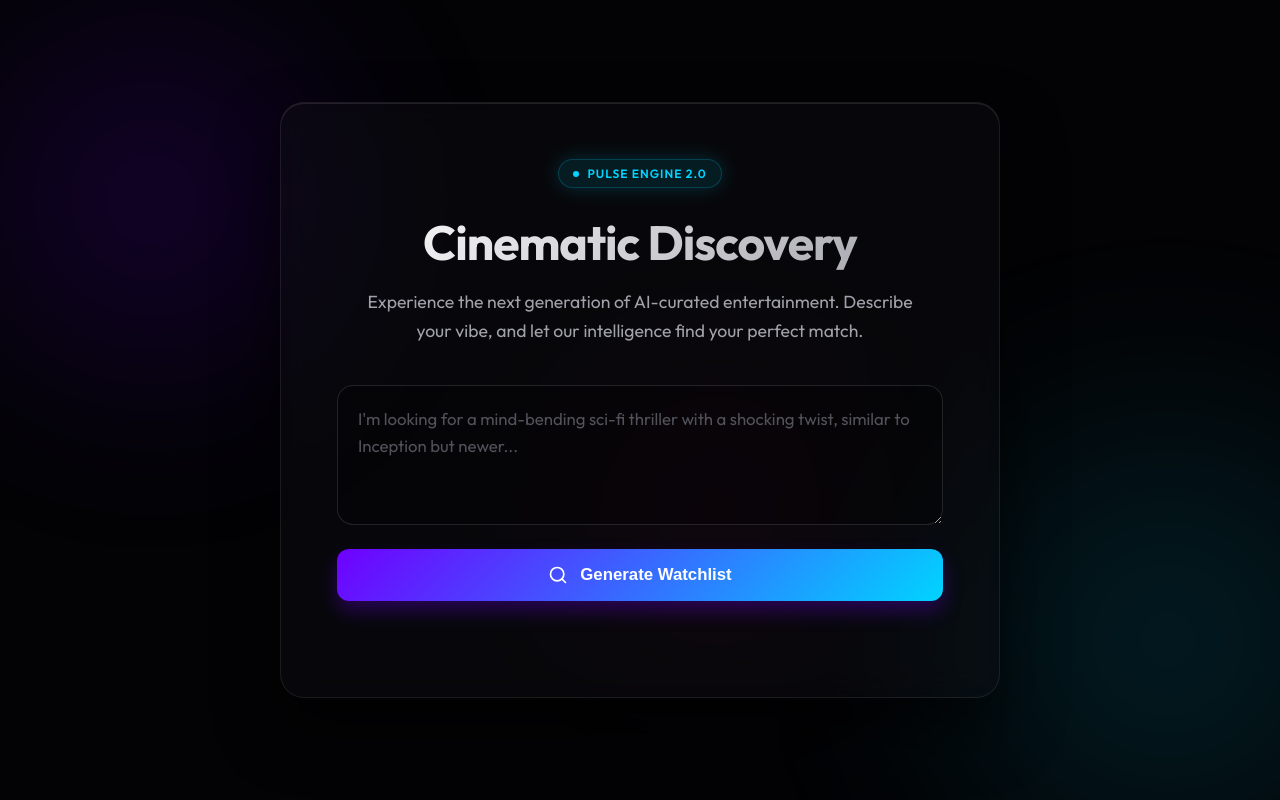
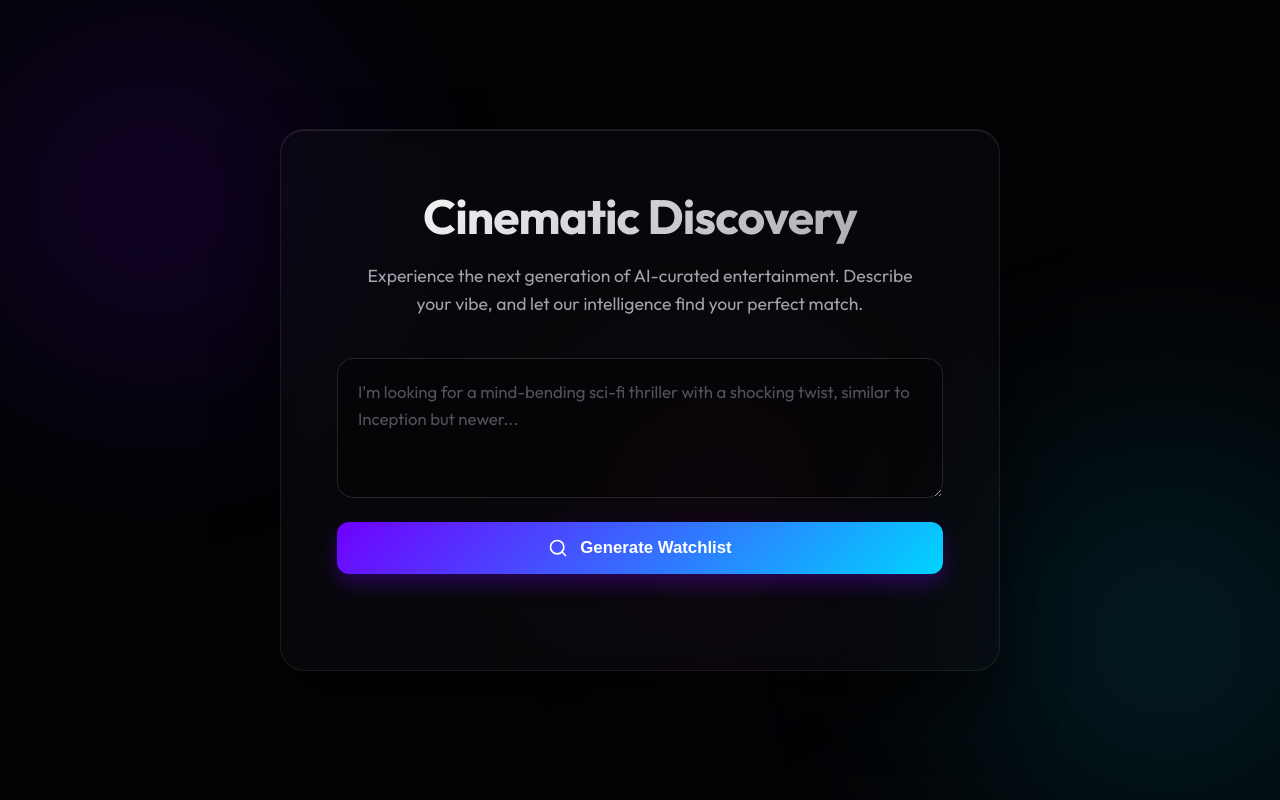
Before and after one commit to DeepanshuAdhikari549/Movie-Recommendation, a React (Vite) app in the folder fronten/: page / in a window 1280 px wide. Built offline with nearby package versions, Linux system fonts and the light colour scheme.

Commit message:
feat: initialize backend database and implement movie recommendation UI in React app

```diff
--- a/fronten/src/App.jsx
+++ b/fronten/src/App.jsx
@@ -93,10 +93,6 @@ function App() {
       <div className="layout-wrapper">
         <main className="main-content">
           <header className="header">
-            <div className="badge">
-              <span className="badge-dot"></span>
-              Pulse Engine 2.0
-            </div>
             <h1>Cinematic Discovery</h1>
             <p>Experience the next generation of AI-curated entertainment. Describe your vibe, and let our intelligence find your perfect match.</p>
           </header>
```
Also changed, not shown: 1 other file (tests, documents, lock files or other folders).
